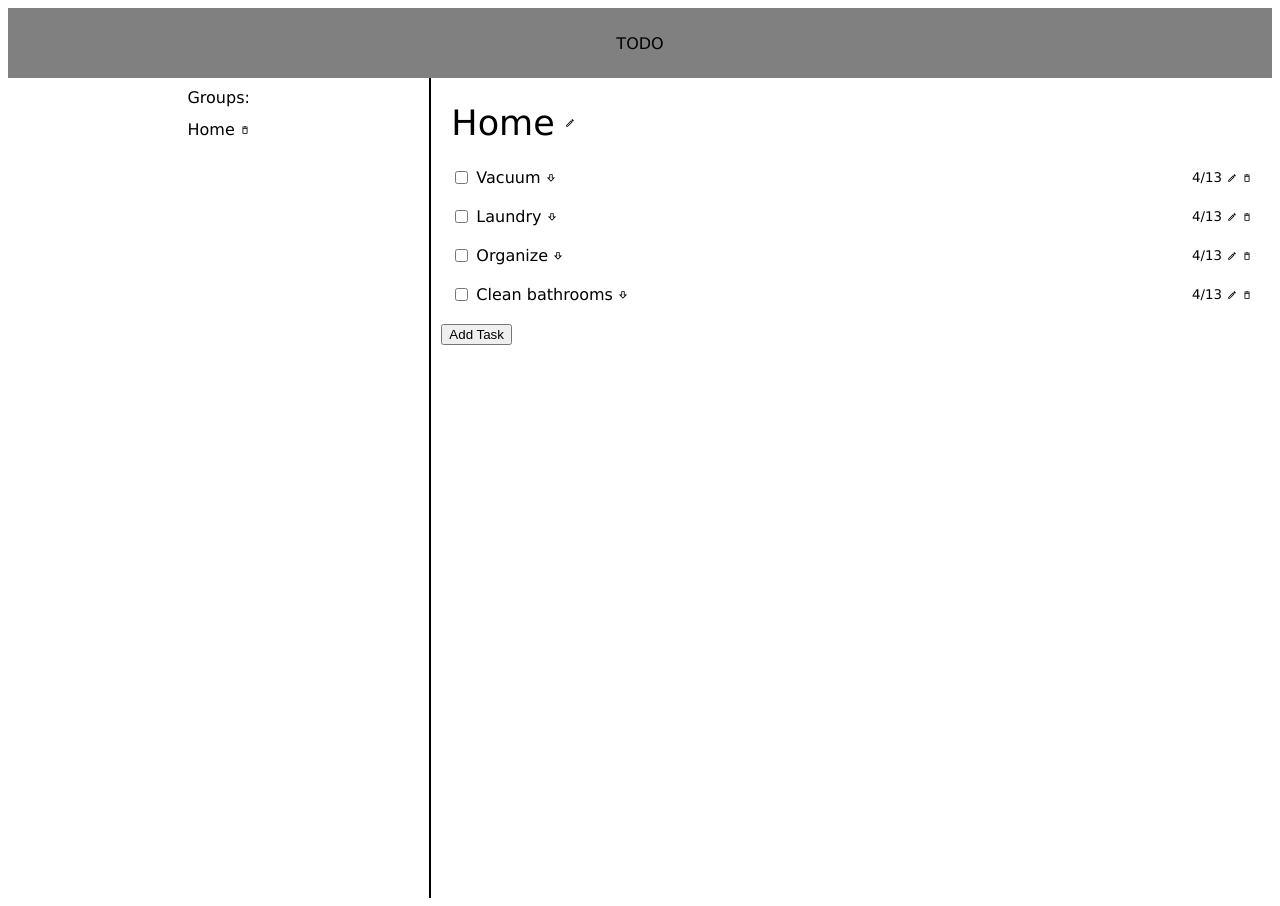
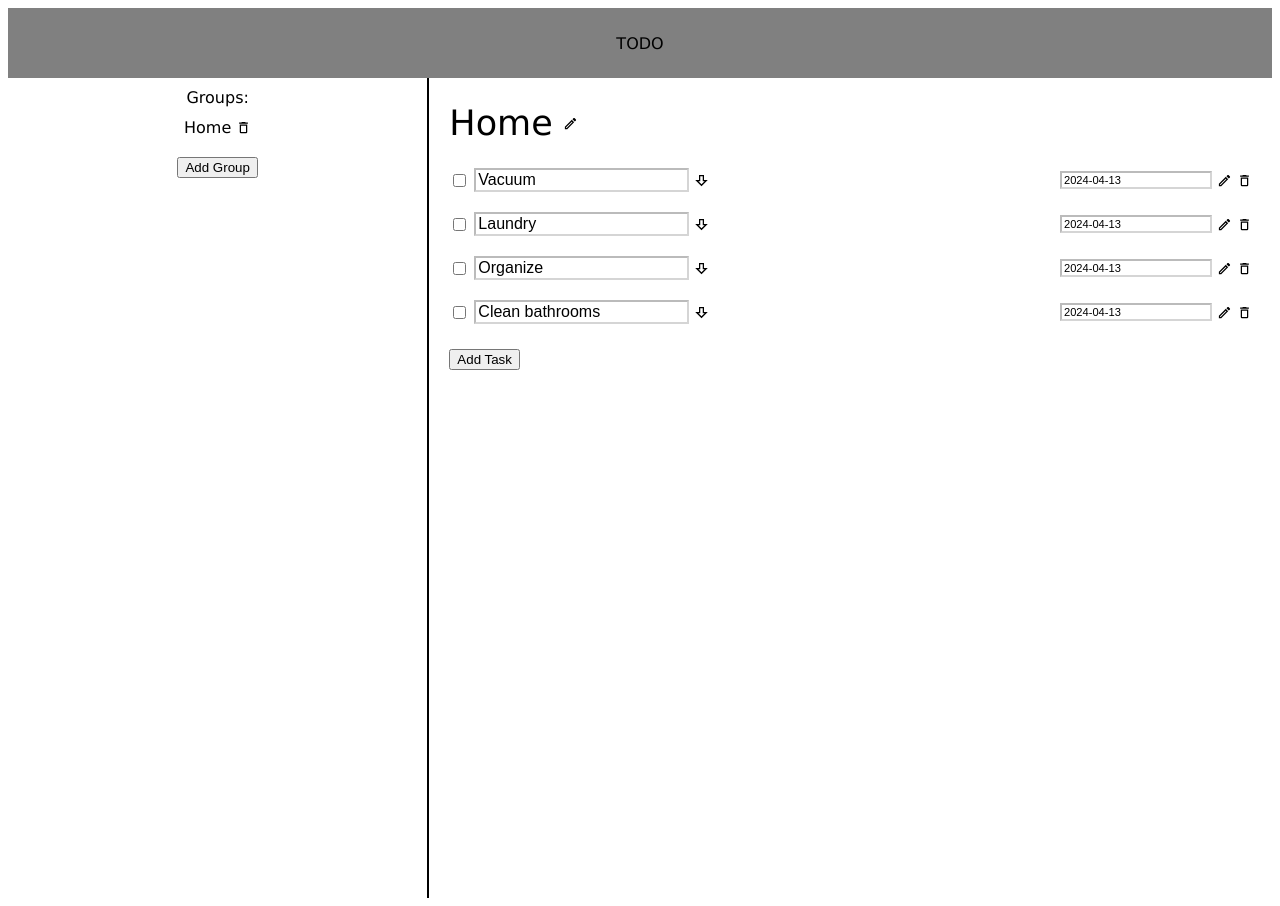
Before and after one commit to nabiat/todo-list, a website built with webpack: page src/index.html in a window 1280 px wide. Built offline with nearby package versions, Linux system fonts and the light colour scheme.

Commit message:
changed tasks to forms. need to fix width

```diff
--- a/src/display.js
+++ b/src/display.js
@@ -0,0 +1,6 @@
+// TODO:
+// - change task items to be forms
+// - set up listeners for the buttons and input
+//      - edit/delete/display notes
+//      - add dialogs and modals for adding new tasks and groups
+// - rewrite template in js
--- a/src/index.html
+++ b/src/index.html
@@ -13,79 +13,85 @@
             <div class="main">
                 <div class="left">
                     <div>Groups:</div>
+
                     <div class="groups">
-                        <div class="group">
+                        <div class="group" id="default">
                             <div>Home</div>
-                            <input type="image" class="icon" src="./icons/delete-outline.svg">
+                            <input type="image" class="delete-group" src="./icons/delete-outline.svg">
                         </div>
+                    </div>
+
+                    <div class="add-button">
+                        <button>Add Group</button>
                     </div>
                 </div>
 
-                <div class="right">
+                <div class="right" id="default">
                     <div class="right_header">
                         <div class="group_name">Home</div>
-                        <input type="image" class="icon" src="./icons/pencil-outline.svg">
+                        <input type="image" class="edit-title" src="./icons/pencil-outline.svg">
                     </div>
 
                     <div class="tasks">
+                        <form class="task">
+                            <div class="left-info">
+                                <input type="checkbox">
+                                <input type="text" class="task-name" value="Vacuum" disabled="disabled">
+                                <input type="image" class="note" src="./icons/arrow-down.svg">
+                            </div>
+
+                            <div class="right-info">
+                                <input type="text" class="task-due" value="2024-04-13" disabled="disabled">
+                                <input type="image" class="edit" src="./icons/pencil-outline.svg">
+                                <input type="image" class="delete" src="./icons/delete-outline.svg">
+                            </div>
+                        </form>
+
                         <div class="task">
                             <div class="left-info">
                                 <input type="checkbox">
-                                <div>Vacuum</div>
-                                <input type="image" class="icon" src="./icons/arrow-down.svg">
+                                <input type="text" class="task-name" value="Laundry" disabled="disabled">
+                                <input type="image" class="note" src="./icons/arrow-down.svg">
                             </div>
 
                             <div class="right-info">
-                                <div>4/13</div>
-                                <input type="image" class="icon" src="./icons/pencil-outline.svg">
-                                <input type="image" class="icon" src="./icons/delete-outline.svg">
+                                <input type="text" class="task-due" value="2024-04-13" disabled="disabled">
+                                <input type="image" class="edit" src="./icons/pencil-outline.svg">
+                                <input type="image" class="delete" src="./icons/delete-outline.svg">
                             </div>
                         </div>
 
                         <div class="task">
                             <div class="left-info">
                                 <input type="checkbox">
-                                <div>Laundry</div>
-                                <input type="image" class="icon" src="./icons/arrow-down.svg">
+                                <input type="text" class="task-name" value="Organize" disabled="disabled">
+                                <input type="image" class="note" src="./icons/arrow-down.svg">
                             </div>
 
                             <div class="right-info">
-                                <div>4/13</div>
-                                <input type="image" class="icon" src="./icons/pencil-outline.svg">
-                                <input type="image" class="icon" src="./icons/delete-outline.svg">
+                                <input type="text" class="task-due" value="2024-04-13" disabled="disabled">
+                                <input type="image" class="edit" src="./icons/pencil-outline.svg">
+                                <input type="image" class="delete" src="./icons/delete-outline.svg">
                             </div>
                         </div>
 
                         <div class="task">
                             <div class="left-info">
                                 <input type="checkbox">
-                                <div>Organize</div>
-                                <input type="image" class="icon" src="./icons/arrow-down.svg">
+
+                                <input type="text" class="task-name" value="Clean bathrooms" disabled="disabled">
+                                <input type="image" class="note" src="./icons/arrow-down.svg">
                             </div>
 
                             <div class="right-info">
-                                <div>4/13</div>
-                                <input type="image" class="icon" src="./icons/pencil-outline.svg">
-                                <input type="image" class="icon" src="./icons/delete-outline.svg">
-                            </div>
-                        </div>
-
-                        <div class="task">
-                            <div class="left-info">
-                                <input type="checkbox">
-                                <div>Clean bathrooms</div>
-                                <input type="image" class="icon" src="./icons/arrow-down.svg">
-                            </div>
-
-                            <div class="right-info">
-                                <div>4/13</div>
-                                <input type="image" class="icon" src="./icons/pencil-outline.svg">
-                                <input type="image" class="icon" src="./icons/delete-outline.svg">
+                                <input type="text" class="task-due" value="2024-04-13" disabled="disabled">
+                                <input type="image" class="edit" src="./icons/pencil-outline.svg">
+                                <input type="image" class="delete" src="./icons/delete-outline.svg">
                             </div>
                         </div>
                     </div>
 
-                    <div>
+                    <div class="add-button">
                         <button>Add Task</button>
                     </div>
                 </div>
--- a/src/index.js
+++ b/src/index.js
@@ -1 +1,34 @@
 import './style.css';
+
+// FOR TEMPLATE HTML
+
+// Delete tasks listeners
+let deleteBtns = document.querySelectorAll('.delete');
+deleteBtns.forEach((btn) =>
+    btn.addEventListener('click', () => {
+        btn.parentNode.parentNode.remove();
+    })
+);
+
+// Edit tasks listeners
+let editBtns = document.querySelectorAll('.edit');
+editBtns.forEach((btn) =>
+    btn.addEventListener('click', () => {
+        let date = btn.parentNode.querySelector('.task-due');
+        let name = btn.parentNode.parentNode.querySelector('.task-name');
+
+        date.textContent = 'new date';
+        name.textContent = 'new name';
+    })
+);
+
+let groupDeleteBtn = document.querySelector('.delete-group');
+groupDeleteBtn.addEventListener('click', () => {
+    groupDeleteBtn.parentNode.remove();
+    document.querySelector('.right#default').remove();
+});
+
+let editTitleBtn = document.querySelector('.edit-title');
+editTitleBtn.addEventListener('click', () => {
+    editTitleBtn.parentNode.querySelector('.group_name').textContent = 'new title';
+});
--- a/src/style.css
+++ b/src/style.css
@@ -1,5 +1,5 @@
 body {
-    font-family:Verdana, Geneva, Tahoma, sans-serif
+    font-family: Verdana, Geneva, Tahoma, sans-serif
 }
 
 .main {
@@ -24,11 +24,12 @@ body {
 .left {
     height: 100vh;
     text-align: center;
+    border-right: 2px solid black;
 }
 
 .groups {
     display: grid;
-    grid-auto-rows: 45px;
+    grid-auto-rows: 40px;
 }
 
 .groups > div {
@@ -48,7 +49,6 @@ body {
 
 .right {
     height: 100vh;
-    border-left: 2px solid black;
 }
 
 .right_header {
@@ -63,10 +63,10 @@ body {
     font-size: 35px;
 }
 
-.icon {
+.edit, .delete, .note, .delete-group, .edit-title {
     border: none;
-    width: 10px;
-    height: 10px;
+    width: 15px;
+    height: 15px;
 }
 
 .task {
@@ -87,5 +87,26 @@ body {
 }
 
 .tasks {
-    margin-bottom: 10px;
+    margin-bottom: 5px;
 }
+
+.add-button {
+    padding: 10px;
+}
+
+input {
+    /* border: none; */
+}
+
+.task-name {
+    font-size: medium;
+}
+
+.task-due {
+    font-size: smaller;
+}
+
+input:disabled {
+    color: black;
+    background-color: transparent;
+}
```
